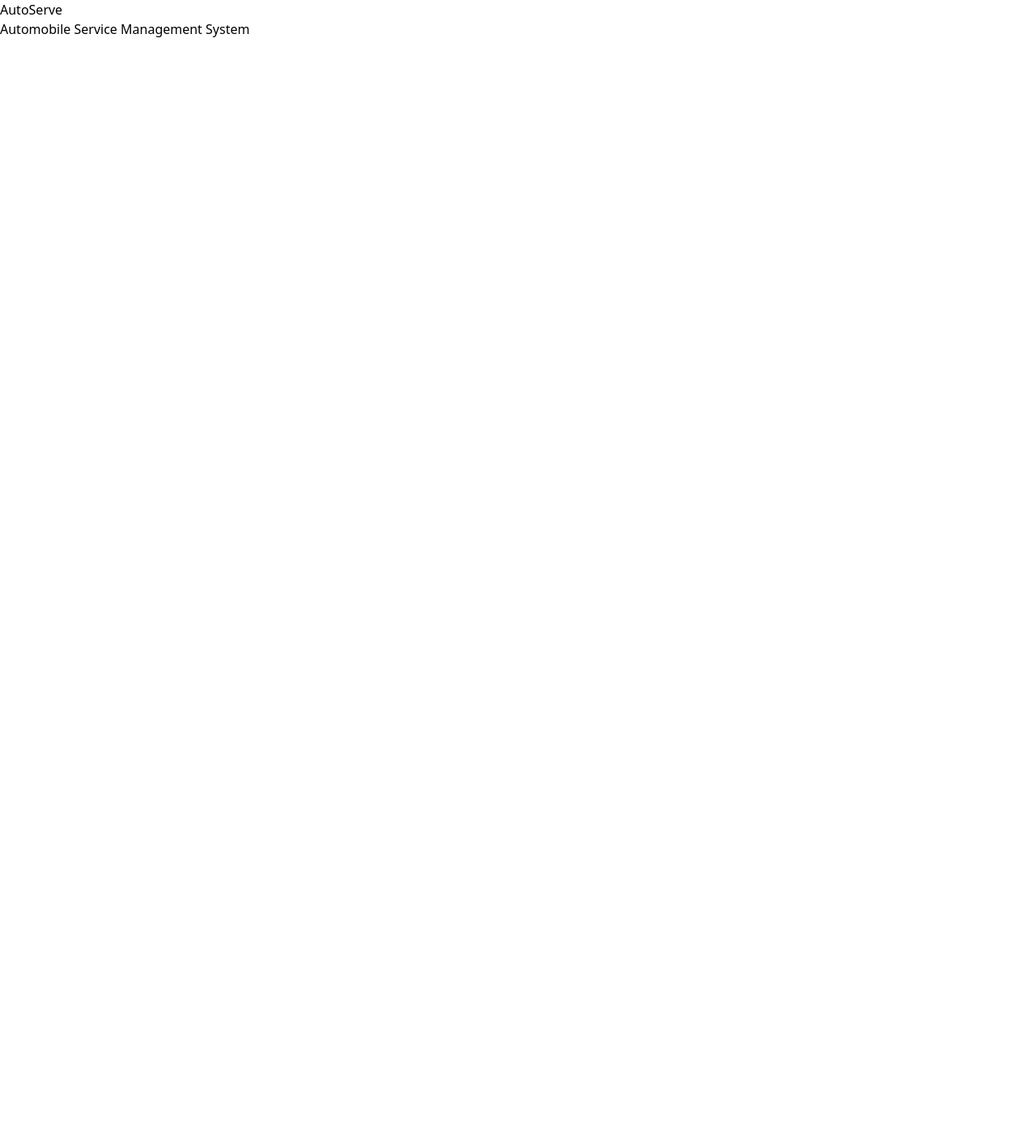
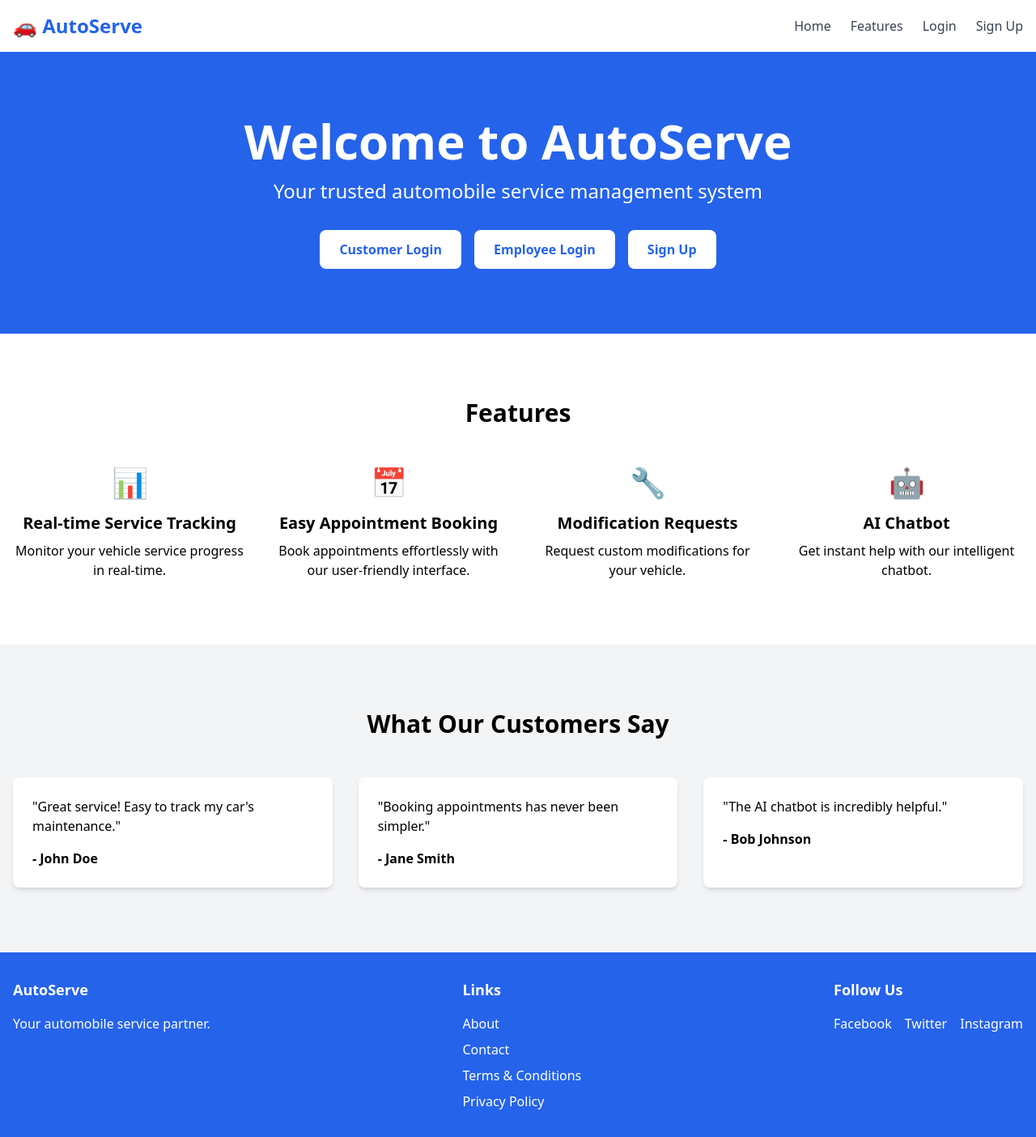
Before and after one commit to Anuradha-Herath/GearUp, a React (Vite) app in the folder frontend/: page / in a window 1280 px wide. Shown: the whole page at 81% size. Before the commit the page ends 800 px from the top, so only its background shows below. Built offline with nearby package versions, Linux system fonts and the light colour scheme; the HTML template or start-up script is replaced by a standard one.

Commit message:
feat: Implement landing page structure with header, hero, features, testimonials, and footer components

```diff
--- a/frontend/src/App.jsx
+++ b/frontend/src/App.jsx
@@ -1,12 +1,7 @@
+import LandingPage from './pages/LandingPage';
+
 function App() {
-  return (
-    <>
-      <div>
-        <h1>AutoServe</h1>
-        <p>Automobile Service Management System</p>
-      </div>
-    </>
-  )
+  return <LandingPage />;
 }
 
-export default App
+export default App;
--- /dev/null
+++ b/frontend/src/components/landing/Features.jsx
@@ -0,0 +1,33 @@
+const Features = () => {
+  return (
+    <section id="features" className="py-20 bg-white">
+      <div className="container mx-auto px-4">
+        <h2 className="text-3xl font-bold text-center mb-12">Features</h2>
+        <div className="grid grid-cols-1 md:grid-cols-2 lg:grid-cols-4 gap-8">
+          <div className="text-center">
+            <div className="text-4xl mb-4">📊</div>
+            <h3 className="text-xl font-semibold mb-2">Real-time Service Tracking</h3>
+            <p>Monitor your vehicle service progress in real-time.</p>
+          </div>
+          <div className="text-center">
+            <div className="text-4xl mb-4">📅</div>
+            <h3 className="text-xl font-semibold mb-2">Easy Appointment Booking</h3>
+            <p>Book appointments effortlessly with our user-friendly interface.</p>
+          </div>
+          <div className="text-center">
+            <div className="text-4xl mb-4">🔧</div>
+            <h3 className="text-xl font-semibold mb-2">Modification Requests</h3>
+            <p>Request custom modifications for your vehicle.</p>
+          </div>
+          <div className="text-center">
+            <div className="text-4xl mb-4">🤖</div>
+            <h3 className="text-xl font-semibold mb-2">AI Chatbot</h3>
+            <p>Get instant help with our intelligent chatbot.</p>
+          </div>
+        </div>
+      </div>
+    </section>
+  );
+};
+
+export default Features;
--- /dev/null
+++ b/frontend/src/components/landing/Hero.jsx
@@ -0,0 +1,17 @@
+const Hero = () => {
+  return (
+    <section id="home" className="bg-blue-600 text-white py-20">
+      <div className="container mx-auto px-4 text-center">
+        <h1 className="text-4xl md:text-6xl font-bold mb-4">Welcome to AutoServe</h1>
+        <p className="text-xl md:text-2xl mb-8">Your trusted automobile service management system</p>
+        <div className="flex flex-col md:flex-row justify-center space-y-4 md:space-y-0 md:space-x-4">
+          <button className="bg-white text-blue-600 px-6 py-3 rounded-lg font-semibold hover:bg-gray-100 transition duration-300">Customer Login</button>
+          <button className="bg-white text-blue-600 px-6 py-3 rounded-lg font-semibold hover:bg-gray-100 transition duration-300">Employee Login</button>
+          <button className="bg-white text-blue-600 px-6 py-3 rounded-lg font-semibold hover:bg-gray-100 transition duration-300">Sign Up</button>
+        </div>
+      </div>
+    </section>
+  );
+};
+
+export default Hero;
--- /dev/null
+++ b/frontend/src/components/landing/LandingFooter.jsx
@@ -0,0 +1,33 @@
+const LandingFooter = () => {
+  return (
+    <footer className="bg-blue-600 text-white py-8">
+      <div className="container mx-auto px-4">
+        <div className="flex flex-col md:flex-row justify-between">
+          <div>
+            <h3 className="text-lg font-semibold mb-4">AutoServe</h3>
+            <p>Your automobile service partner.</p>
+          </div>
+          <div className="mt-4 md:mt-0">
+            <h4 className="text-lg font-semibold mb-4">Links</h4>
+            <ul className="space-y-2">
+              <li><a href="#" className="hover:text-gray-300 transition duration-300">About</a></li>
+              <li><a href="#" className="hover:text-gray-300 transition duration-300">Contact</a></li>
+              <li><a href="#" className="hover:text-gray-300 transition duration-300">Terms & Conditions</a></li>
+              <li><a href="#" className="hover:text-gray-300 transition duration-300">Privacy Policy</a></li>
+            </ul>
+          </div>
+          <div className="mt-4 md:mt-0">
+            <h4 className="text-lg font-semibold mb-4">Follow Us</h4>
+            <div className="flex space-x-4">
+              <a href="#" className="hover:text-gray-300 transition duration-300">Facebook</a>
+              <a href="#" className="hover:text-gray-300 transition duration-300">Twitter</a>
+              <a href="#" className="hover:text-gray-300 transition duration-300">Instagram</a>
+            </div>
+          </div>
+        </div>
+      </div>
+    </footer>
+  );
+};
+
+export default LandingFooter;
--- /dev/null
+++ b/frontend/src/components/landing/Testimonials.jsx
@@ -0,0 +1,25 @@
+const Testimonials = () => {
+  return (
+    <section className="py-20 bg-gray-100">
+      <div className="container mx-auto px-4">
+        <h2 className="text-3xl font-bold text-center mb-12">What Our Customers Say</h2>
+        <div className="grid grid-cols-1 md:grid-cols-3 gap-8">
+          <div className="bg-white p-6 rounded-lg shadow-md">
+            <p>"Great service! Easy to track my car's maintenance."</p>
+            <p className="mt-4 font-semibold">- John Doe</p>
+          </div>
+          <div className="bg-white p-6 rounded-lg shadow-md">
+            <p>"Booking appointments has never been simpler."</p>
+            <p className="mt-4 font-semibold">- Jane Smith</p>
+          </div>
+          <div className="bg-white p-6 rounded-lg shadow-md">
+            <p>"The AI chatbot is incredibly helpful."</p>
+            <p className="mt-4 font-semibold">- Bob Johnson</p>
+          </div>
+        </div>
+      </div>
+    </section>
+  );
+};
+
+export default Testimonials;
--- /dev/null
+++ b/frontend/src/components/layout/Header.jsx
@@ -0,0 +1,19 @@
+const Header = () => {
+  return (
+    <header className="bg-white shadow-md">
+      <div className="container mx-auto px-4 py-4 flex justify-between items-center">
+        <div className="flex items-center">
+          <span className="text-2xl font-bold text-blue-600">🚗 AutoServe</span>
+        </div>
+        <nav className="hidden md:flex space-x-6">
+          <a href="#home" className="text-gray-700 hover:text-blue-600 transition duration-300">Home</a>
+          <a href="#features" className="text-gray-700 hover:text-blue-600 transition duration-300">Features</a>
+          <a href="#login" className="text-gray-700 hover:text-blue-600 transition duration-300">Login</a>
+          <a href="#signup" className="text-gray-700 hover:text-blue-600 transition duration-300">Sign Up</a>
+        </nav>
+      </div>
+    </header>
+  );
+};
+
+export default Header;
--- a/frontend/src/index.css
+++ b/frontend/src/index.css
@@ -1,3 +1,7 @@
 @tailwind base;
 @tailwind components;
 @tailwind utilities;
+
+html {
+  scroll-behavior: smooth;
+}
--- /dev/null
+++ b/frontend/src/pages/LandingPage.jsx
@@ -0,0 +1,19 @@
+import Header from '../components/layout/Header';
+import Hero from '../components/landing/Hero';
+import Features from '../components/landing/Features';
+import Testimonials from '../components/landing/Testimonials';
+import LandingFooter from '../components/landing/LandingFooter';
+
+const LandingPage = () => {
+  return (
+    <div className="min-h-screen bg-gray-100">
+      <Header />
+      <Hero />
+      <Features />
+      <Testimonials />
+      <LandingFooter />
+    </div>
+  );
+};
+
+export default LandingPage;
```
